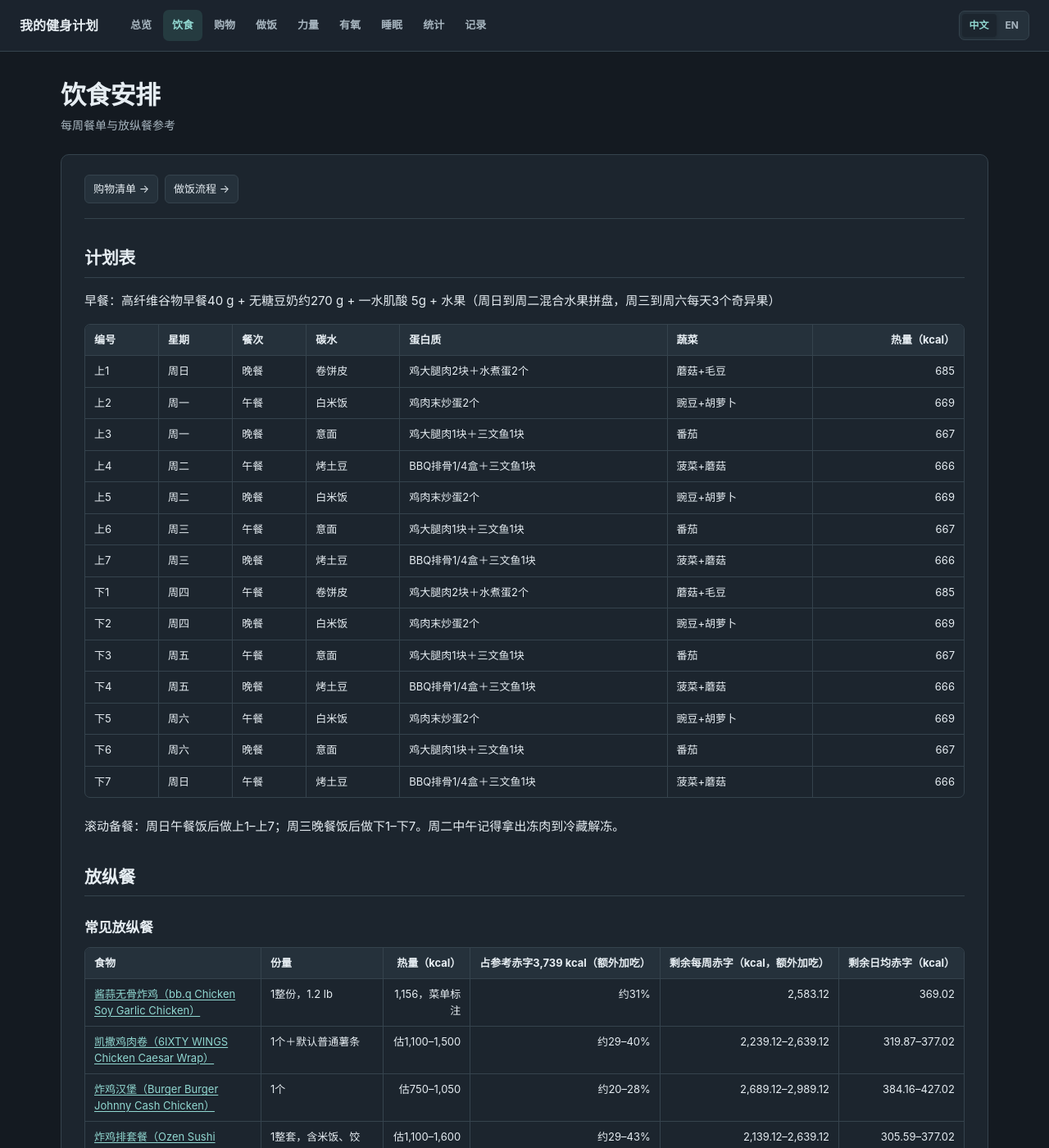
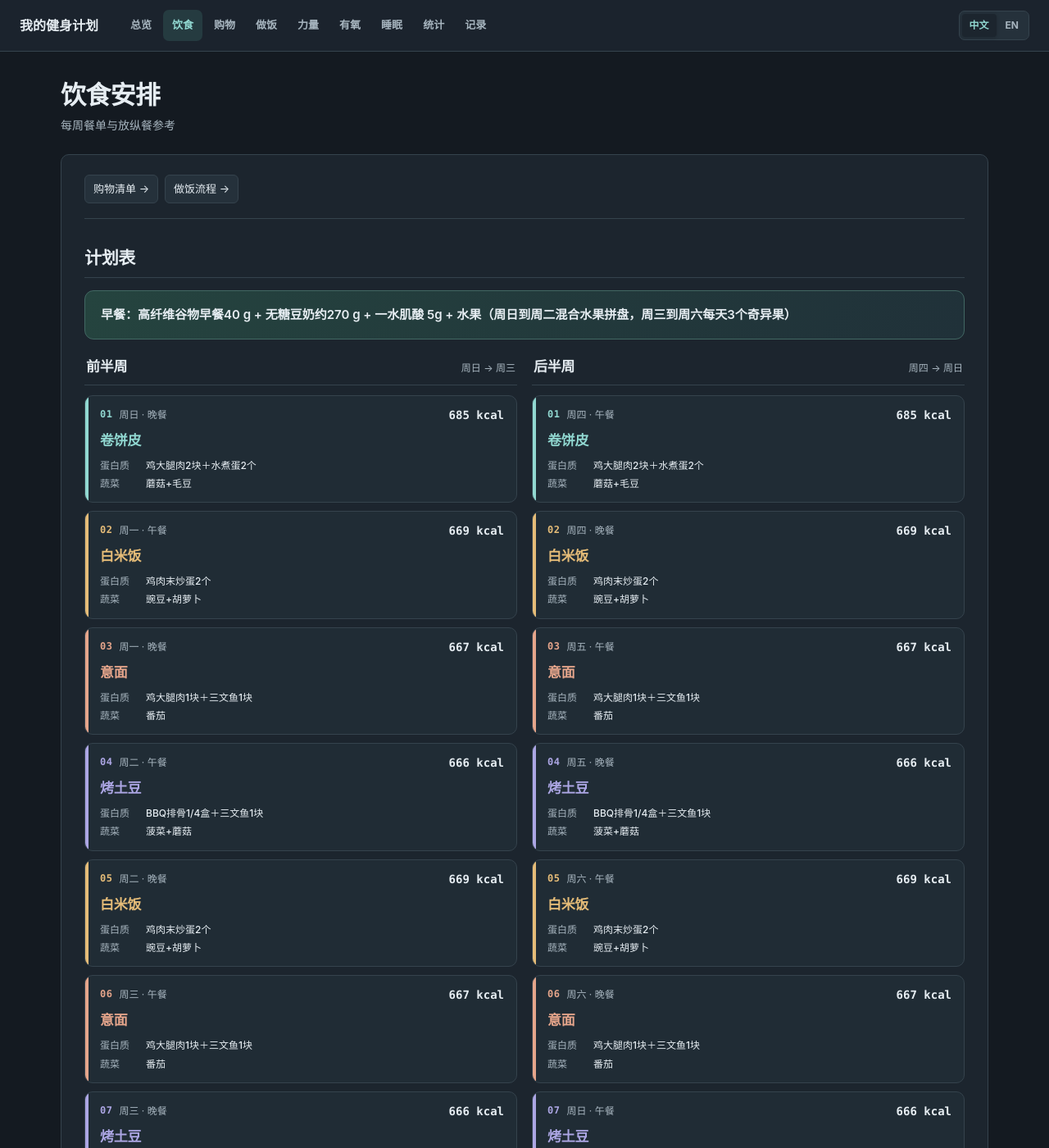
Before and after one commit to yunhaixiang/fitness, a Jekyll site: the page built from diet.md, in a window 1280 px wide and 1400 px high. Shown: the whole window at 82% size. Built offline with Jekyll 4.4.1, drawn with Linux system fonts in a browser that asks for light colours; some of the changed text lies outside the part shown.

Commit message:
Redesign diet tables as visual cards

```diff
--- a/_layouts/default.html
+++ b/_layouts/default.html
@@ -41,6 +41,7 @@
   </main>
   <script src="{{ '/assets/i18n.js' | relative_url }}" defer></script>
   <script src="{{ '/assets/site.js' | relative_url }}" defer></script>
+  {% if page.diet %}<script src="{{ '/assets/diet-view.js' | relative_url }}" defer></script>{% endif %}
   {% if page.tracker %}<script src="{{ '/assets/tracker.js' | relative_url }}" defer></script>{% endif %}
 </body>
 </html>
--- /dev/null
+++ b/assets/diet-view.js
@@ -0,0 +1,110 @@
+(() => {
+  'use strict';
+
+  const en = window.fitnessI18n?.language === 'en';
+  const label = (zh, english) => en ? english : zh;
+  const make = (tag, className, value) => {
+    const node = document.createElement(tag);
+    if (className) node.className = className;
+    if (value !== undefined) node.textContent = value;
+    return node;
+  };
+  const value = (row, index) => row.cells[index]?.textContent.trim() || '';
+  const putContent = (target, cell) => {
+    for (const child of cell.childNodes) target.append(child.cloneNode(true));
+  };
+  const mount = (table, view) => {
+    const source = table.closest('.table-wrap');
+    source.after(view);
+    source.hidden = true;
+  };
+
+  const schedule = document.querySelector('[data-diet-view="schedule"]');
+  if (schedule) {
+    const rows = [...schedule.tBodies[0].rows];
+    const grid = make('div', 'diet-week-grid');
+    const kinds = ['wrap', 'rice', 'pasta', 'potato', 'rice', 'pasta', 'potato'];
+    for (const [half, halfRows] of [rows.slice(0, 7), rows.slice(7, 14)].entries()) {
+      const week = make('section', 'diet-week');
+      const heading = make('div', 'diet-week-heading');
+      heading.append(make('h3', '', half ? label('后半周', 'Second half') : label('前半周', 'First half')));
+      heading.append(make('span', 'diet-week-range', `${value(halfRows[0], 1)} → ${value(halfRows.at(-1), 1)}`));
+      week.append(heading);
+      const list = make('div', 'diet-meal-list');
+      for (const [index, row] of halfRows.entries()) {
+        const card = make('article', `diet-meal-card diet-kind-${kinds[index]}`);
+        const top = make('div', 'diet-meal-top');
+        const when = make('div', 'diet-meal-when');
+        when.append(make('span', 'diet-meal-number', String(index + 1).padStart(2, '0')));
+        when.append(make('span', '', `${value(row, 1)} · ${value(row, 2)}`));
+        top.append(when, make('strong', 'diet-meal-kcal', `${value(row, 6)} kcal`));
+        card.append(top, make('h4', 'diet-meal-base', value(row, 3)));
+        const ingredients = make('div', 'diet-meal-ingredients');
+        for (const [column, zh, english] of [[4, '蛋白质', 'Protein'], [5, '蔬菜', 'Vegetables']]) {
+          const line = make('div', 'diet-ingredient');
+          line.append(make('span', '', label(zh, english)), make('strong', '', value(row, column)));
+          ingredients.append(line);
+        }
+        card.append(ingredients);
+        list.append(card);
+      }
+      week.append(list);
+      grid.append(week);
+    }
+    mount(schedule, grid);
+    const breakfast = schedule.closest('.table-wrap').previousElementSibling;
+    if (breakfast?.tagName === 'P') breakfast.classList.add('diet-breakfast-note');
+    const prep = grid.nextElementSibling;
+    if (prep?.tagName === 'P') prep.classList.add('diet-prep-note');
+  }
+
+  const treats = document.querySelector('[data-diet-view="treats"]');
+  if (treats) {
+    const grid = make('div', 'diet-treat-grid');
+    for (const row of treats.tBodies[0].rows) {
+      const card = make('article', 'diet-treat-card');
+      const title = make('h4', 'diet-treat-title');
+      putContent(title, row.cells[0]);
+      const amount = make('div', 'diet-treat-amount');
+      amount.append(make('strong', '', value(row, 2)), make('span', '', 'kcal'));
+      card.append(title, make('p', 'diet-treat-portion', value(row, 1)), amount);
+      const impact = make('div', 'diet-treat-impact');
+      impact.append(make('span', '', label('占每周参考赤字', 'Share of reference weekly deficit')),
+        make('strong', '', value(row, 3)));
+      card.append(impact);
+      const track = make('div', 'diet-impact-track');
+      track.setAttribute('aria-hidden', 'true');
+      const fill = make('span', 'diet-impact-fill');
+      const percents = [...value(row, 3).matchAll(/\d+(?:\.\d+)?(?=%)/g)].map((match) => Number(match[0]));
+      fill.style.width = `${Math.min(100, Math.max(0, ...percents))}%`;
+      track.append(fill);
+      card.append(track);
+      const remaining = make('div', 'diet-treat-remaining');
+      for (const [column, zh, english] of [[4, '剩余每周赤字', 'Weekly deficit left'], [5, '剩余日均赤字', 'Daily average left']]) {
+        const metric = make('div', 'diet-treat-metric');
+        metric.append(make('span', '', label(zh, english)), make('strong', '', `${value(row, column)} kcal`));
+        remaining.append(metric);
+      }
+      card.append(remaining);
+      grid.append(card);
+    }
+    mount(treats, grid);
+  }
+
+  const alternatives = document.querySelector('[data-diet-view="alternatives"]');
+  if (alternatives) {
+    const grid = make('div', 'diet-swap-grid');
+    for (const row of alternatives.tBodies[0].rows) {
+      const card = make('article', 'diet-swap-card');
+      card.append(make('span', 'diet-swap-craving', value(row, 0)));
+      const replacement = make('h4', 'diet-swap-replacement');
+      putContent(replacement, row.cells[1]);
+      card.append(replacement, make('p', 'diet-swap-portion', value(row, 2)));
+      const foot = make('div', 'diet-swap-foot');
+      foot.append(make('strong', '', `${value(row, 3)} kcal`), make('span', '', `${value(row, 4)} ${label('每周赤字', 'of weekly deficit')}`));
+      card.append(foot);
+      grid.append(card);
+    }
+    mount(alternatives, grid);
+  }
+})();
--- a/assets/site.css
+++ b/assets/site.css
@@ -113,5 +113,50 @@ img{max-width:100%;height:auto}
 .empty-state{color:var(--muted);font-size:13px;padding:15px 0}
 .chart-wrap{height:235px}
 .trend-svg{width:100%;height:100%}
+.diet-breakfast-note{border:1px solid #426863;background:linear-gradient(115deg,#25443f,#203139);border-radius:11px;padding:16px 19px;margin:0 0 22px;font-weight:600}
+.diet-prep-note{border-left:3px solid var(--accent);background:var(--soft);padding:10px 14px;margin:20px 0 30px;border-radius:0 8px 8px 0;color:var(--muted);font-size:13px}
+.diet-week-grid{display:grid;grid-template-columns:repeat(2,minmax(0,1fr));gap:18px;margin:15px 0 20px}
+.diet-week{min-width:0}
+.diet-week-heading{display:flex;align-items:baseline;justify-content:space-between;gap:12px;padding:0 2px 10px;border-bottom:1px solid var(--line);margin-bottom:12px}
+.diet-week-heading h3{margin:0;font-size:17px}
+.diet-week-range{font-size:12px;color:var(--muted)}
+.diet-meal-list{display:grid;gap:10px}
+.diet-meal-card{--kind:#91d8d1;position:relative;padding:13px 15px 14px 18px;background:#202c35;border:1px solid var(--line);border-radius:10px;overflow:hidden}
+.diet-meal-card::before{content:"";position:absolute;left:0;top:0;bottom:0;width:4px;background:var(--kind)}
+.diet-kind-rice{--kind:#e5bc78}.diet-kind-pasta{--kind:#e5a58b}.diet-kind-potato{--kind:#aca6e4}
+.diet-meal-top,.diet-meal-when{display:flex;align-items:center;gap:8px}
+.diet-meal-top{justify-content:space-between;gap:14px}
+.diet-meal-when{font-size:12px;color:var(--muted)}
+.diet-meal-number{font:700 12px/1.3 ui-monospace,SFMono-Regular,Menlo,monospace;color:var(--kind);letter-spacing:.04em}
+.diet-meal-kcal{font:700 14px/1.3 ui-monospace,SFMono-Regular,Menlo,monospace;color:var(--text);white-space:nowrap}
+.diet-meal-base{font-size:17px!important;margin:10px 0!important;padding:0!important;border:0!important;color:var(--kind)}
+.diet-meal-ingredients{display:grid;gap:5px}
+.diet-ingredient{display:grid;grid-template-columns:48px minmax(0,1fr);gap:8px;align-items:baseline;font-size:12px;line-height:1.45}
+.diet-ingredient span{color:var(--muted)}
+.diet-ingredient strong{font-weight:550;color:var(--text)}
+.diet-treat-grid,.diet-swap-grid{display:grid;grid-template-columns:repeat(2,minmax(0,1fr));gap:11px;margin:13px 0 24px}
+.diet-treat-card,.diet-swap-card{background:#202c35;border:1px solid var(--line);border-radius:10px;padding:16px;min-width:0}
+.diet-treat-title,.diet-swap-replacement{font-size:15px!important;line-height:1.45!important;margin:0 0 4px!important}
+.diet-treat-title a,.diet-swap-replacement a{text-decoration:none}
+.diet-treat-title a:hover,.diet-swap-replacement a:hover{text-decoration:underline}
+.diet-treat-portion,.diet-swap-portion{font-size:12px;color:var(--muted);margin:0 0 11px!important}
+.diet-treat-amount{display:flex;align-items:baseline;gap:5px;margin:0 0 13px;color:var(--text)}
+.diet-treat-amount strong{font:700 22px/1.25 ui-monospace,SFMono-Regular,Menlo,monospace;letter-spacing:-.03em}
+.diet-treat-amount span{font-size:12px;color:var(--muted)}
+.diet-treat-impact{display:flex;justify-content:space-between;gap:12px;font-size:11px;color:var(--muted)}
+.diet-treat-impact strong{color:var(--accent);white-space:nowrap}
+.diet-impact-track{height:5px;border-radius:99px;background:#34454c;margin:6px 0 13px;overflow:hidden}
+.diet-impact-fill{display:block;height:100%;border-radius:inherit;background:var(--accent)}
+.diet-treat-remaining{display:grid;grid-template-columns:repeat(2,minmax(0,1fr));gap:8px;padding-top:10px;border-top:1px solid var(--line)}
+.diet-treat-metric span,.diet-treat-metric strong{display:block;line-height:1.35}
+.diet-treat-metric span{font-size:11px;color:var(--muted)}
+.diet-treat-metric strong{font:650 12px/1.5 ui-monospace,SFMono-Regular,Menlo,monospace;color:var(--text)}
+.diet-swap-card{display:flex;flex-direction:column}
+.diet-swap-craving{display:inline-block;align-self:flex-start;padding:2px 7px;border-radius:5px;background:#324149;color:var(--muted);font-size:11px;margin-bottom:10px}
+.diet-swap-replacement{flex:1}
+.diet-swap-foot{display:flex;align-items:baseline;justify-content:space-between;gap:10px;padding-top:10px;border-top:1px solid var(--line)}
+.diet-swap-foot strong{font:700 17px/1.3 ui-monospace,SFMono-Regular,Menlo,monospace;color:var(--accent)}
+.diet-swap-foot span{font-size:11px;color:var(--muted);text-align:right}
 @media(max-width:850px){.header-inner{display:grid;grid-template-columns:1fr auto;gap:6px;padding:10px 16px}.brand{grid-column:1;margin:0}.language-switch{grid-column:2;grid-row:1}.main-nav{grid-column:1/-1}.main-nav a{padding:6px 9px}.page-container{padding:25px 16px 60px}.link-grid{grid-template-columns:repeat(2,minmax(0,1fr))}.tracker-form{grid-template-columns:repeat(2,minmax(0,1fr))}}
 @media(max-width:600px){.page-container{padding:19px 12px 45px}.page-heading h1{font-size:26px}.prose{padding:17px 12px}.prose h2{font-size:19px}.dashboard-head{display:block}.dashboard-head h1{font-size:26px}.primary-link{margin-top:13px}.link-grid{grid-template-columns:1fr}.metrics-strip{grid-template-columns:repeat(2,minmax(0,1fr))}.tracker-intro{display:block}.tracker-intro a{display:block;margin-top:6px}.tracker-card{padding:15px}.tracker-form{gap:9px}.tracker-form .wide-field{grid-column:1/-1}.muscle-figure{width:100%;margin:0 0 18px}.utility-bar input{min-width:0;width:100%}}
+@media(max-width:760px){.diet-week-grid,.diet-treat-grid,.diet-swap-grid{grid-template-columns:1fr}}
--- a/diet.md
+++ b/diet.md
@@ -14,7 +15,7 @@ permalink: /diet/
 
 
 <div class="table-wrap">
-<table class="plan-table">
+<table class="plan-table" data-diet-view="schedule">
 <thead>
 <tr>
 <th>编号</th>
@@ -165,7 +166,7 @@ permalink: /diet/
 
 
 <div class="table-wrap">
-<table class="plan-table">
+<table class="plan-table" data-diet-view="treats">
 <thead>
 <tr>
 <th>食物</th>
@@ -386,7 +387,7 @@ permalink: /diet/
 以下为可选替代，不计入固定饮食；若额外加吃，仍扣减相应热量赤字。
 
 <div class="table-wrap">
-<table class="plan-table">
+<table class="plan-table" data-diet-view="alternatives">
 <thead>
 <tr>
 <th>想吃／喝</th>
```
Also changed, not shown: other parts of diet.md (+1 -0 lines).
